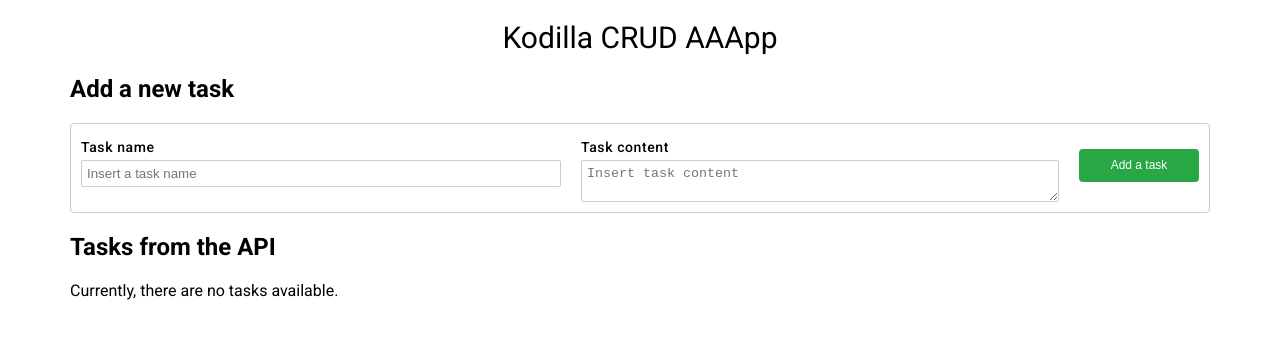
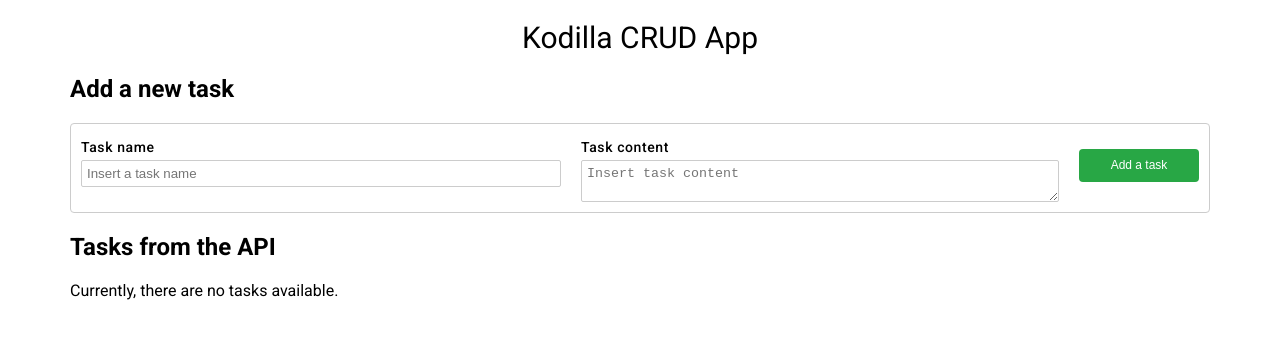
Before and after one commit to krzysztofplociennik/krzysztofplociennik.github.io, a plain HTML site: page index.html in a window 1280 px wide. Drawn offline with Linux system fonts and the light colour scheme; no server answers.

Commit message:
small edit

```diff
--- a/index.html
+++ b/index.html
@@ -8,7 +8,7 @@
   <link href="https://fonts.googleapis.com/css?family=Roboto:400,400i,500,500i,700,700i&subset=latin-ext" rel="stylesheet">
 </head>
 <body>
-<h1 class="kodilla-heading kodilla-heading--main">Kodilla CRUD AAApp</h1>
+<h1 class="kodilla-heading kodilla-heading--main">Kodilla CRUD App</h1>
 
 <main class="crud container">
   <section class="datatable">
```
